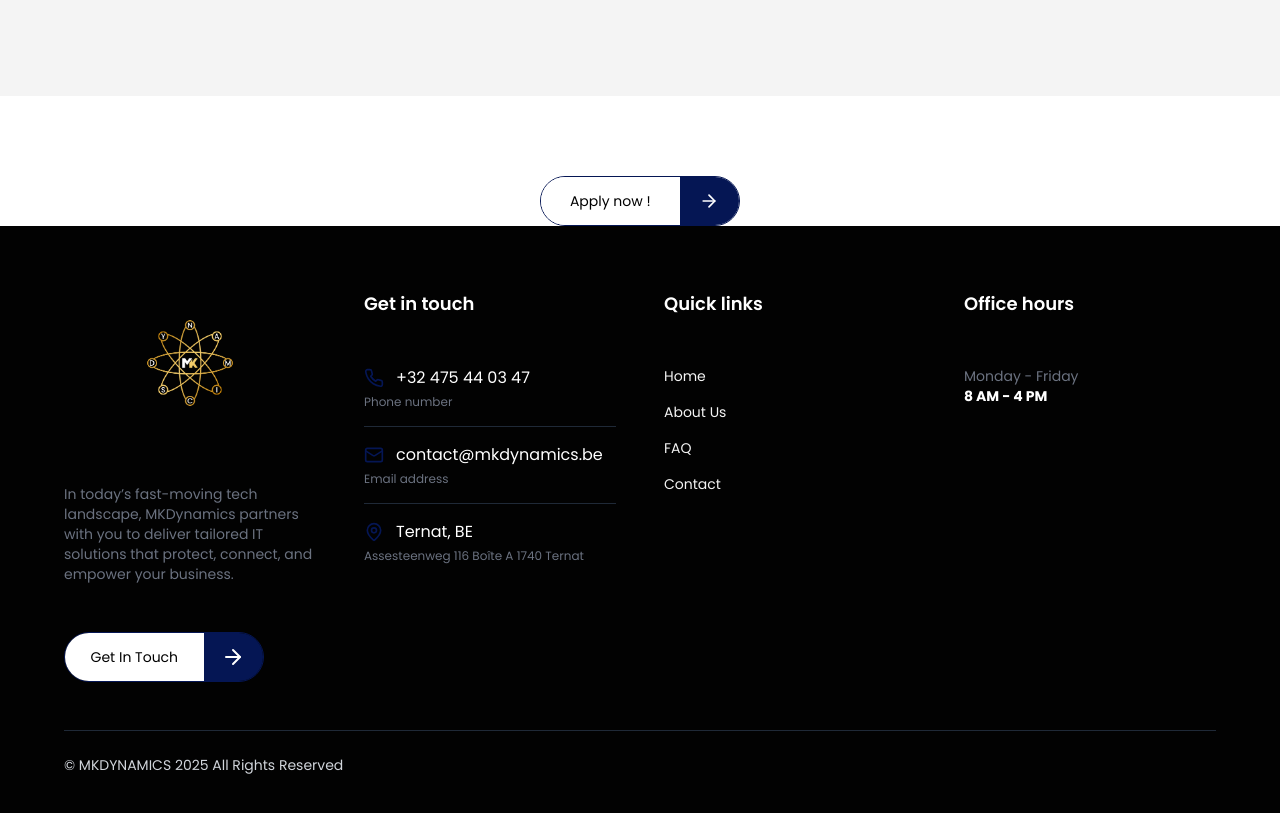
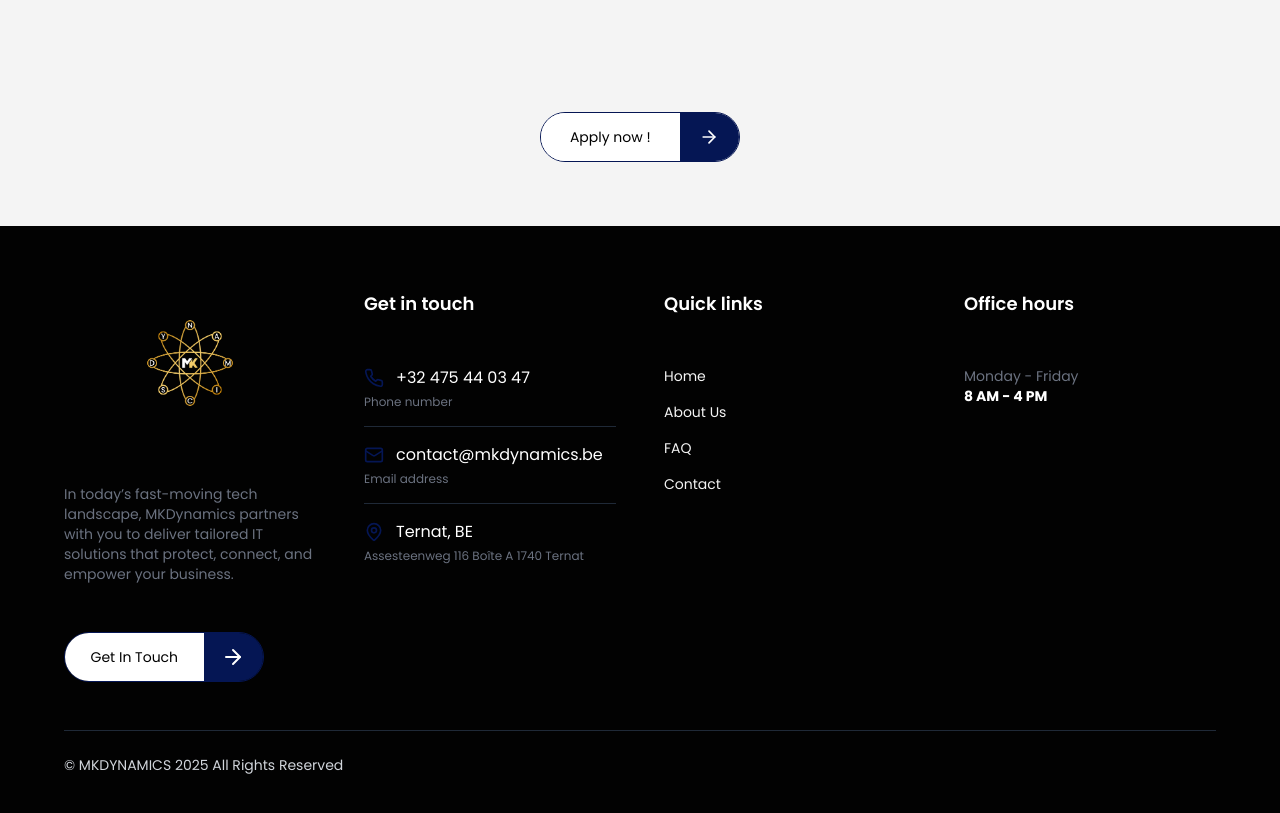
Before and after one commit to BennyKabuika/MKDynamics-Website, a Next.js app: page /Opportunity/details-security in a window 1280 px wide. Shown: the part 2929-3742 px from the top of the page. Built offline with nearby package versions, Linux system fonts and the light colour scheme.

Commit message:
adjust button apply

```diff
--- a/app/Opportunity/details-security/page.tsx
+++ b/app/Opportunity/details-security/page.tsx
@@ -116,14 +116,15 @@ export default function About() {
             <li>Knowledge of software development lifecycle for web app security insight</li>
           </ul>
         </div>
-      </section>
-      <div className="flex items-center justify-center mt-20">
+        <div className="flex items-center justify-center mt-20">
         <ButtonDefault
                 label="Apply now !"
                 onClick={(ApplyCV)}
                 icon={<ArrowRight color="white" size={20} />}
               />
         </div>
+      </section>
+
       <Footer />
     </>
   );
```
